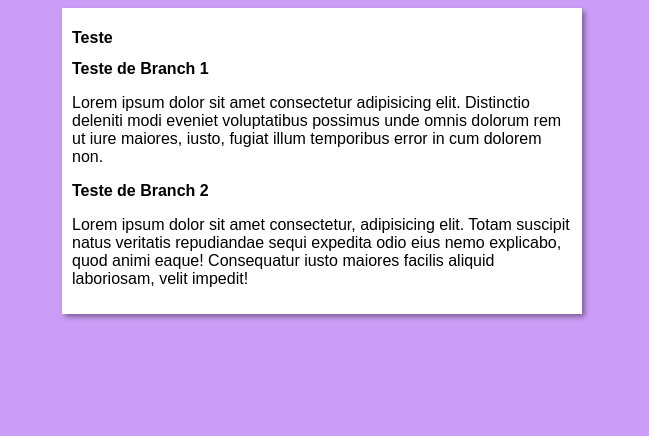
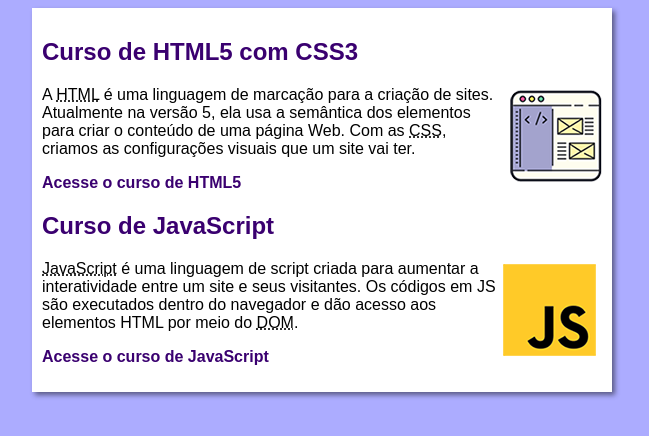
Before and after one commit to diasdavizin/projeto-site, a plain HTML site: page index.html in a window 1280 px wide. Shown: the whole page, without its empty margins (318-967 px from the left). Drawn offline with Linux system fonts and the light colour scheme.

Commit message:
some new things

```diff
--- a/estilos/style.css
+++ b/estilos/style.css
@@ -4,14 +4,39 @@
 }
 
 body {
-    background-color: rgb(204, 157, 247);
+    background-color: #acacff;
+
 }
-
 
 main {
     background-color: white;
-    width: 500px;
+    width: 560px;
     margin: auto;
     padding: 10px;
-    box-shadow: 3px 3px 5px rgba(0, 0, 0, 0.375);
+    box-shadow: 3px 3px 5px rgba(0, 0, 0, 0.473);
 }
+
+h1 {
+    font-size: 2em;
+    color: rgb(58, 0, 112);
+}
+
+h2 {
+    font-size: 1.5em;
+    color: rgb(58, 0, 112);
+}
+
+img.lado {
+    float: right;
+}
+
+a {
+    text-decoration: none;
+    font-weight: bold;
+    color: rgb(58, 0, 112);
+}
+
+a:hover {
+    text-decoration: underline;
+    color: rgb(26, 26, 255);
+}
--- a/index.html
+++ b/index.html
@@ -9,15 +9,16 @@
 <body>
     <main>
         <header>
-            <h1>Teste</h1>
-        </header>
-        <article>
-            <h2>Teste de Branch 1</h2>
-            <p>Lorem ipsum dolor sit amet consectetur adipisicing elit. Distinctio deleniti modi eveniet voluptatibus possimus unde omnis dolorum rem ut iure maiores, iusto, fugiat illum temporibus error in cum dolorem non.</p>
+            <h2>Curso de HTML5 com CSS3</h2>
+            <img class="lado" src="imagens/curso-html-css.png" alt="Curso HTML">
+            <p>A <abbr title="HyperText Markup Language">HTML</abbr> é uma linguagem de marcação para a criação de sites. Atualmente na versão 5, ela usa a semântica dos elementos para criar o conteúdo de uma página Web. Com as <abbr title="Cascading Style Sheets">CSS</abbr>, criamos as configurações visuais que um site vai ter.</p>
+            <p><a href="curso-html.html">Acesse o curso de HTML5</a></p>
         </article>
         <article>
-            <h2>Teste de Branch 2</h2>
-            <p>Lorem ipsum dolor sit amet consectetur, adipisicing elit. Totam suscipit natus veritatis repudiandae sequi expedita odio eius nemo explicabo, quod animi eaque! Consequatur iusto maiores facilis aliquid laboriosam, velit impedit!</p>
+            <h2>Curso de JavaScript</h2>
+            <img class="lado" src="imagens/curso-javascript.png" alt="Curso JS">
+            <p><abbr title="JavaScript">JavaScript</abbr> é uma linguagem de script criada para aumentar a interatividade entre um site e seus visitantes. Os códigos em JS são executados dentro do navegador e dão acesso aos elementos HTML por meio do <abbr title="Document Object Model">DOM</abbr>.</p>
+            <p><a href="curso-js.html">Acesse o curso de JavaScript</a></p>
         </article>
     </main>
 </body>
```
Also changed, not shown: curso-html.html (added, +24 -0 lines), curso-js.html (added, +23 -0 lines), imagens/btn-back.png (added), imagens/curso-em-video-cor.png (added), imagens/curso-em-video-pb.png (added), imagens/curso-html-css.png (added), imagens/curso-javascript.png (added).
